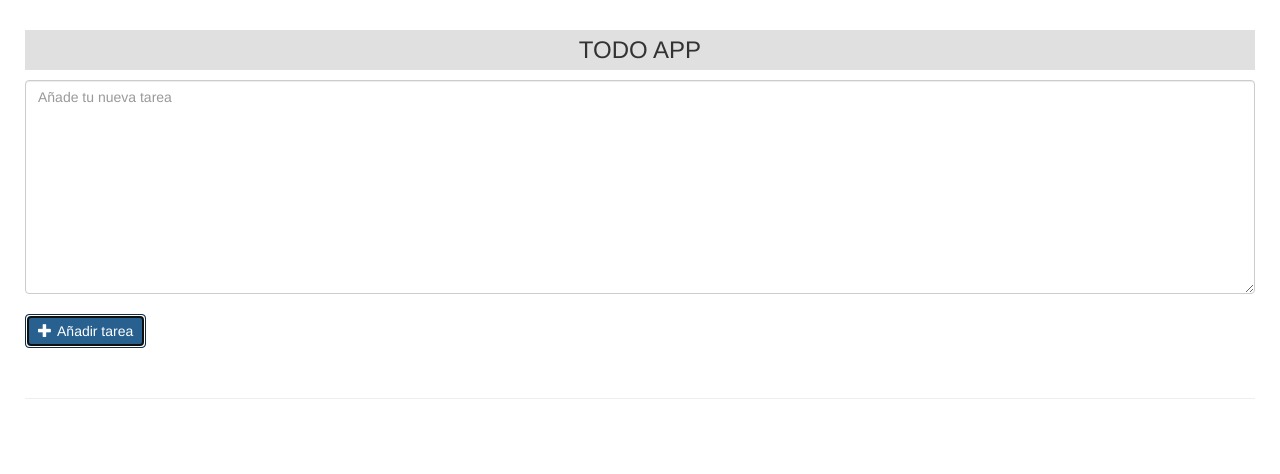
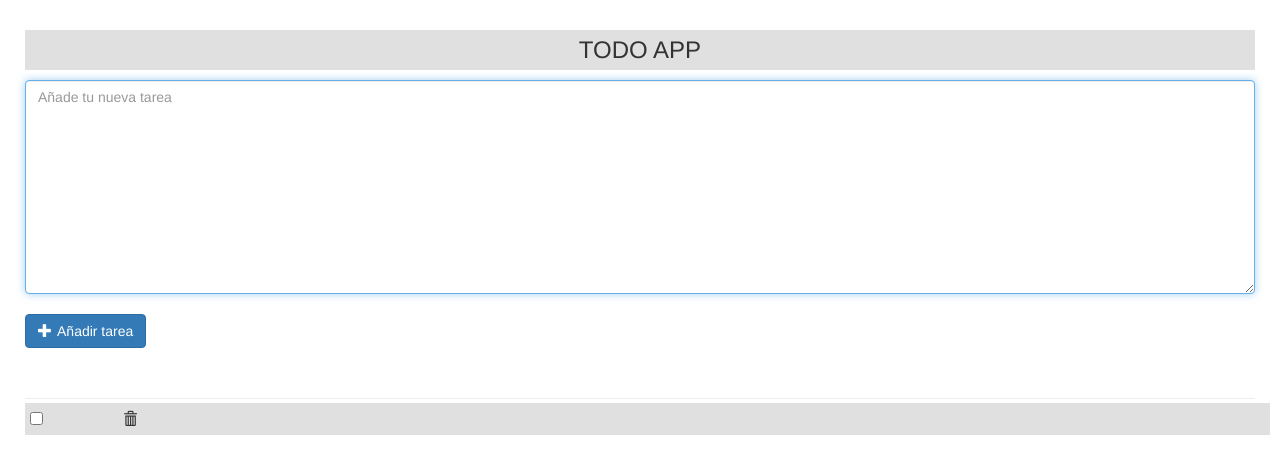
Before and after one commit to VGIO2/twitter, a plain HTML site: page index.html in a window 1280 px wide. Both pictures are taken after a click on the button "Añadir tarea". Drawn offline with nearby package versions, Linux system fonts and the light colour scheme.

Commit message:
moficacion funcion para eliminartareas

```diff
--- a/css/main.css
+++ b/css/main.css
@@ -6,7 +6,6 @@ h3{
     background: #E0E0E0;
     padding: 7px;
 }
-
 
 .textInput{
     width: 100%;margin-bottom: 10px;margin-bottom: 20px;
@@ -29,7 +28,6 @@ li{
     margin-top: 5px;
     padding: 5px 2px 5px 5px;
 }
-
 span{
-    margin-left: 7px;
+    margin-left: 80px;
 }
--- a/index.html
+++ b/index.html
@@ -6,7 +6,6 @@
     <meta name="viewport" content="width=device-width, initial-scale=1">
     <link rel="stylesheet" href="bootstrap/css/bootstrap.min.css">
     <link rel="stylesheet" href="bootstrap/js/bootstrap.min.js">
-    <link rel="stylesheet" href="css/animate.css">
     <link rel="stylesheet" href="css/main.css">
     <link rel="shortcut icon" href="Twitter_bird_icon.png">
     <title>Twitter</title>
@@ -20,7 +19,7 @@
 
 	<div class="container-fluid">
 
-      <textarea class="form-control textInput" name="" id="textInput" cols="30" rows="10" placeholder="Añade tu nueva tarea"></textarea>
+      <textarea class="form-control textInput" name="" id="texto" cols="30" rows="10" placeholder="Añade tu nueva tarea"></textarea>
 
       <div class="agregar">
           <button  id="boton" onclick="anadirTarea()" class="btn btn-primary"><i class="glyphicon glyphicon-plus"></i>Añadir tarea</button>
@@ -31,8 +30,7 @@
     </div>
 
 
-	<ul id="lista">
-	</ul>
+	<ul id="lista"></ul>
     <!-- /container -->
     <script type='text/javascript' src='js/main.js'></script>
   </body>
--- a/js/main.js
+++ b/js/main.js
@@ -1,4 +1,71 @@
-var lista=document.getElementById("lista");
+var boton=document.getElementById("boton");
+boton.setAttribute("onclick","onButtonClick()");
+
+var tareas=[];
+// texto
+// check
+
+function onButtonClick(){
+    var textArea=document.getElementById("texto");
+    tareas.push({texto:textArea.value,check:false});
+    textArea.value="";
+    textArea.focus();
+        crearElementos();
+}
+
+function crearElementos(){
+    var lista= document.getElementById("lista");
+    lista.innerHTML="";
+    for (var i in tareas){
+        var html= "<li class='tarea'><input onclick='onChecked("+i+")' class='check' type='checkbox' "+(tareas[i].check?"checked":"")+">"+"<span "+(tareas[i].check?"style='text-decoration:line-through'":"style='text-decoration:none'")+" id='new'>"+tareas[i].texto+"</span><i onclick='eliminarSpan("+i+")' class='glyphicon glyphicon-trash tacho'></i></li>";
+
+        lista.innerHTML+=html;
+    }
+}
+
+function onChecked(pos){
+    tareas[pos].check = !tareas[pos].check;
+    crearElementos();
+   /* if( tareas[pos].check==false){
+        tareas[pos].check=true;
+    }else{
+        tareas[pos].check=false;
+    }
+    crearElementos();*/
+}
+function eliminarSpan(trash){
+    tareas.splice(trash,1)
+    crearElementos();
+}
+
+
+
+
+
+
+
+
+
+
+
+
+
+
+
+
+
+
+
+
+
+
+
+
+
+
+
+
+/*var lista=document.getElementById("lista");
 
 function anadirTarea(){
 
@@ -48,4 +115,4 @@ function anadirTarea(){
 	{
 		check.nextSibling.setAttribute("style","text-decoration: none");
 	}
-}
+}*/
```
